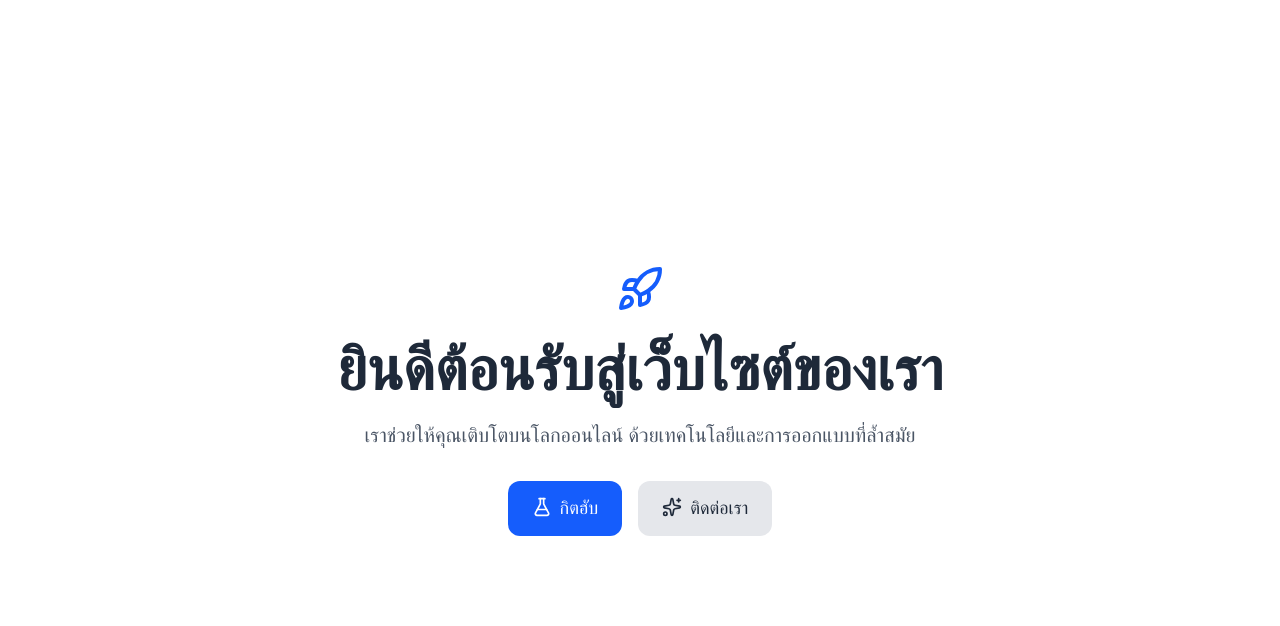
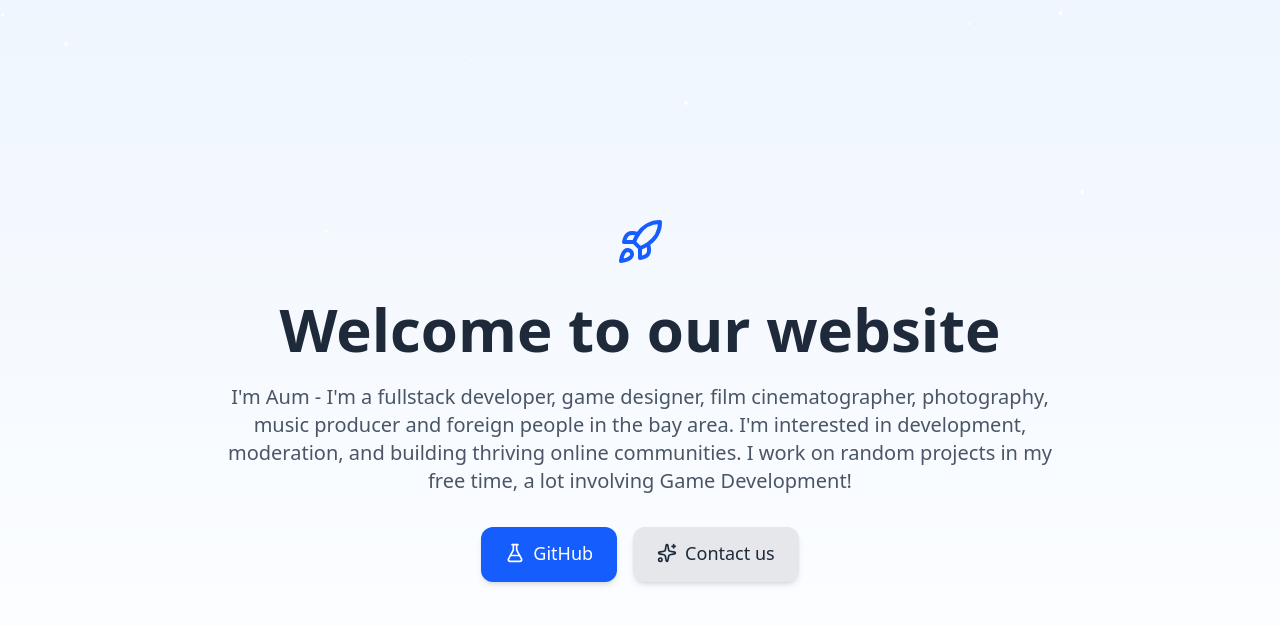
Before and after one commit to dekthaiinchina/vite-project, a React (Vite) app: page / in a window 1280 px wide. Shown: the top 626 px of the page. Built offline with nearby package versions, Linux system fonts and the light colour scheme.

Commit message:
rewrite repository

```diff
--- a/package.json
+++ b/package.json
@@ -11,6 +11,7 @@
   },
   "dependencies": {
     "@tailwindcss/vite": "^4.1.11",
+    "framer-motion": "^12.23.24",
     "lucide-react": "^0.525.0",
     "react": "^19.1.0",
     "react-dom": "^19.1.0"
--- a/src/App.tsx
+++ b/src/App.tsx
@@ -1,38 +1,134 @@
 import { FlaskConical, Sparkles, Rocket } from 'lucide-react';
+import { motion } from 'framer-motion';
+import { useMemo } from 'react';
 
 function App() {
+  // ⭐ Generate consistent stars only once
+  const stars = useMemo(
+    () =>
+      Array.from({ length: 40 }, (_, i) => ({
+        id: i,
+        x: Math.random() * 100,
+        y: Math.random() * 100,
+        size: Math.random() * 3 + 1,
+        delay: Math.random() * 5,
+      })),
+    []
+  );
+
+  // ✨ Animation preset
+  const fadeUp = {
+    hidden: { opacity: 0, y: 20 },
+    visible: { opacity: 1, y: 0 },
+  };
+
   return (
-    <>
-      <div className="bg-white dark:bg-gray-900 min-h-screen flex items-center justify-center px-6 transition-colors duration-500">
-        <section className="max-w-4xl text-center py-20">
-          <div className="flex justify-center mb-6">
-            <Rocket className="w-12 h-12 text-blue-600 dark:text-blue-400" />
+    <div className="relative overflow-hidden bg-gradient-to-b from-blue-50 to-white dark:from-gray-900 dark:to-gray-800 min-h-screen flex items-center justify-center px-4 sm:px-6 transition-colors duration-500">
+      {/* 🌌 Twinkling Stars Background */}
+      <div className="absolute inset-0 overflow-hidden">
+        {stars.map((star) => (
+          <motion.div
+            key={star.id}
+            className="absolute bg-white dark:bg-blue-300 rounded-full opacity-80"
+            style={{
+              left: `${star.x}%`,
+              top: `${star.y}%`,
+              width: `${star.size}px`,
+              height: `${star.size}px`,
+            }}
+            animate={{ opacity: [0.2, 1, 0.2] }}
+            transition={{
+              duration: 3 + Math.random() * 2,
+              repeat: Infinity,
+              delay: star.delay,
+              ease: 'easeInOut',
+            }}
+          />
+        ))}
       </div>
-          <h1 className="text-4xl md:text-6xl font-bold text-gray-800 dark:text-white mb-6">
-            ยินดีต้อนรับสู่เว็บไซต์ของเรา
-          </h1>
-          <p className="text-lg md:text-xl text-gray-600 dark:text-gray-300 mb-8">
-            เราช่วยให้คุณเติบโตบนโลกออนไลน์ ด้วยเทคโนโลยีและการออกแบบที่ล้ำสมัย
-          </p>
-          <div className="flex flex-col sm:flex-row justify-center gap-4">
-            <a href="https://github.com/dekthaiinchina">
-              <button className="bg-blue-600 text-white px-6 py-3 rounded-xl text-lg hover:bg-blue-700 transition">
+
+      {/* 🚀 Main Content */}
+      <motion.section
+        className="relative z-10 max-w-4xl text-center py-16 sm:py-20"
+        initial="hidden"
+        whileInView="visible"
+        transition={{ duration: 0.8, ease: 'easeOut' }}
+        viewport={{ once: true, amount: 0.3 }}
+      >
+        <motion.div
+          className="flex justify-center mb-6 sm:mb-8"
+          initial={{ opacity: 0, scale: 0.8 }}
+          whileInView={{ opacity: 1, scale: 1 }}
+          transition={{ duration: 0.6, delay: 0.2 }}
+          viewport={{ once: true }}
+        >
+          <motion.div
+            animate={{ y: [0, -10, 0] }}
+            transition={{
+              duration: 2.5,
+              repeat: Infinity,
+              ease: [0.68, -0.55, 0.27, 1.55],
+            }}
+          >
+            <Rocket className="w-10 h-10 sm:w-12 sm:h-12 text-blue-600 dark:text-blue-400 transition-transform hover:scale-110" />
+          </motion.div>
+        </motion.div>
+
+        <motion.h1
+          variants={fadeUp}
+          transition={{ duration: 0.7, delay: 0.3 }}
+          viewport={{ once: true }}
+          className="text-3xl sm:text-5xl md:text-6xl font-bold text-gray-800 dark:text-white mb-4 sm:mb-6 px-2"
+        >
+          Welcome to our website
+        </motion.h1>
+
+        <motion.p
+          variants={fadeUp}
+          transition={{ duration: 0.7, delay: 0.4 }}
+          viewport={{ once: true }}
+          className="text-base sm:text-lg md:text-xl text-gray-600 dark:text-gray-300 mb-6 sm:mb-8 px-4"
+        >
+          I'm Aum - I'm a fullstack developer, game designer, film cinematographer, photography, music producer and foreign people in the bay area.
+          I'm interested in development, moderation, and building thriving online communities.
+          I work on random projects in my free time, a lot involving Game Development!
+        </motion.p>
+
+        <motion.div
+          variants={fadeUp}
+          transition={{ duration: 0.8, delay: 0.5 }}
+          viewport={{ once: true }}
+          className="flex flex-col sm:flex-row justify-center gap-3 sm:gap-4 px-2"
+        >
+          <a
+            href="https://github.com/dekthaiinchina"
+            target="_blank"
+            rel="noopener noreferrer"
+            title="Go to our GitHub"
+          >
+            <button
+              aria-label="Go to our GitHub"
+              className="w-full sm:w-auto bg-blue-600 text-white px-5 sm:px-6 py-2.5 sm:py-3 rounded-xl text-base sm:text-lg hover:bg-blue-700 transition transform hover:scale-105 shadow-md hover:shadow-lg"
+            >
               <span className="inline-flex items-center gap-2">
-                  <FlaskConical className="w-5 h-5" /> กิตฮับ
+                <FlaskConical className="w-5 h-5" /> GitHub
               </span>
             </button>
           </a>
-            <a href="mailto:contactme@dekthaiinchina.com">
-              <button className="bg-gray-200 dark:bg-gray-700 text-gray-800 dark:text-white px-6 py-3 rounded-xl text-lg hover:bg-gray-300 dark:hover:bg-gray-600 transition">
+
+          <a href="mailto:contactme@dekthaiinchina.com" title="Email us">
+            <button
+              aria-label="Email us"
+              className="w-full sm:w-auto bg-gray-200 dark:bg-gray-700 text-gray-800 dark:text-white px-5 sm:px-6 py-2.5 sm:py-3 rounded-xl text-base sm:text-lg hover:bg-gray-300 dark:hover:bg-gray-600 transition transform hover:scale-105 shadow-md hover:shadow-lg"
+            >
               <span className="inline-flex items-center gap-2">
-                  <Sparkles className="w-5 h-5" /> ติดต่อเรา
+                <Sparkles className="w-5 h-5" /> Contact us
               </span>
             </button>
           </a>
+        </motion.div>
+      </motion.section>
     </div>
-        </section>
-      </div>
-    </>
   );
 }
 
```
Also changed, not shown: 1 other file (tests, documents, lock files or other folders). Lines whose indentation alone changed are shown as unchanged.
